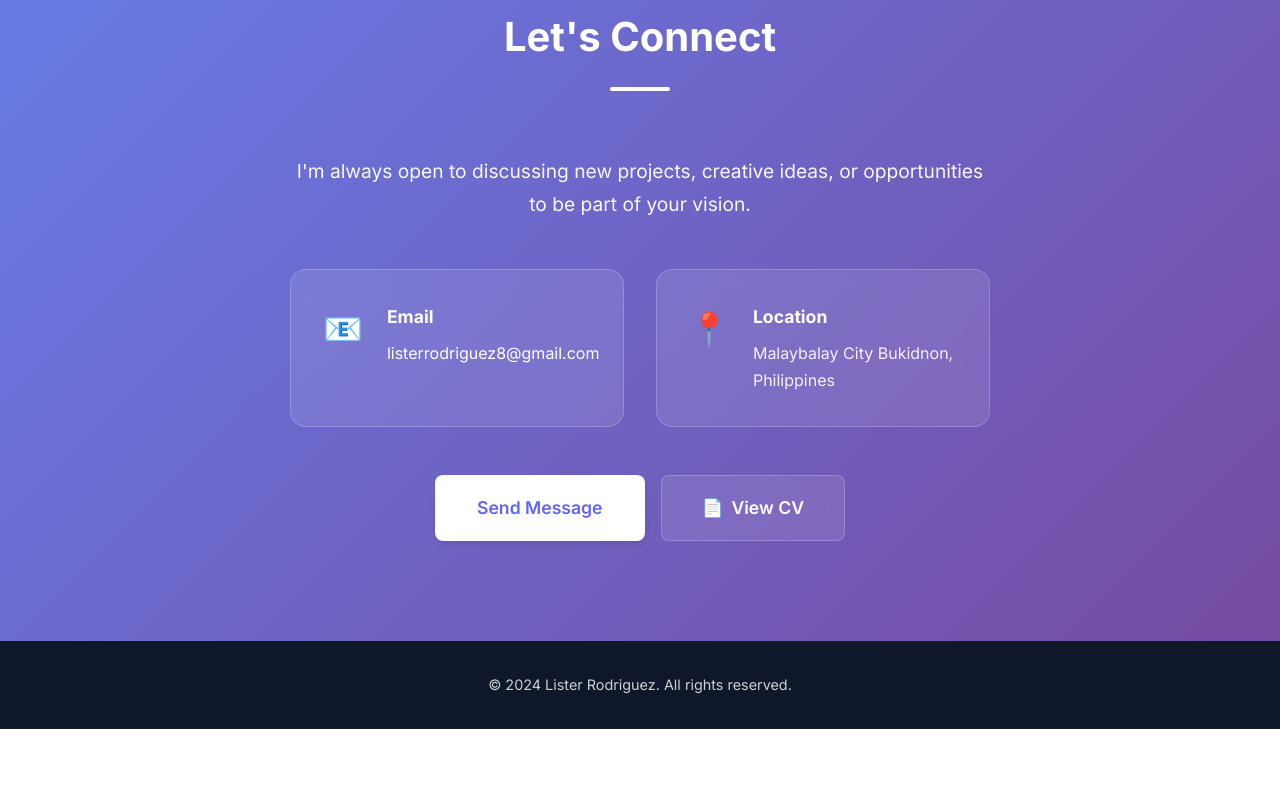
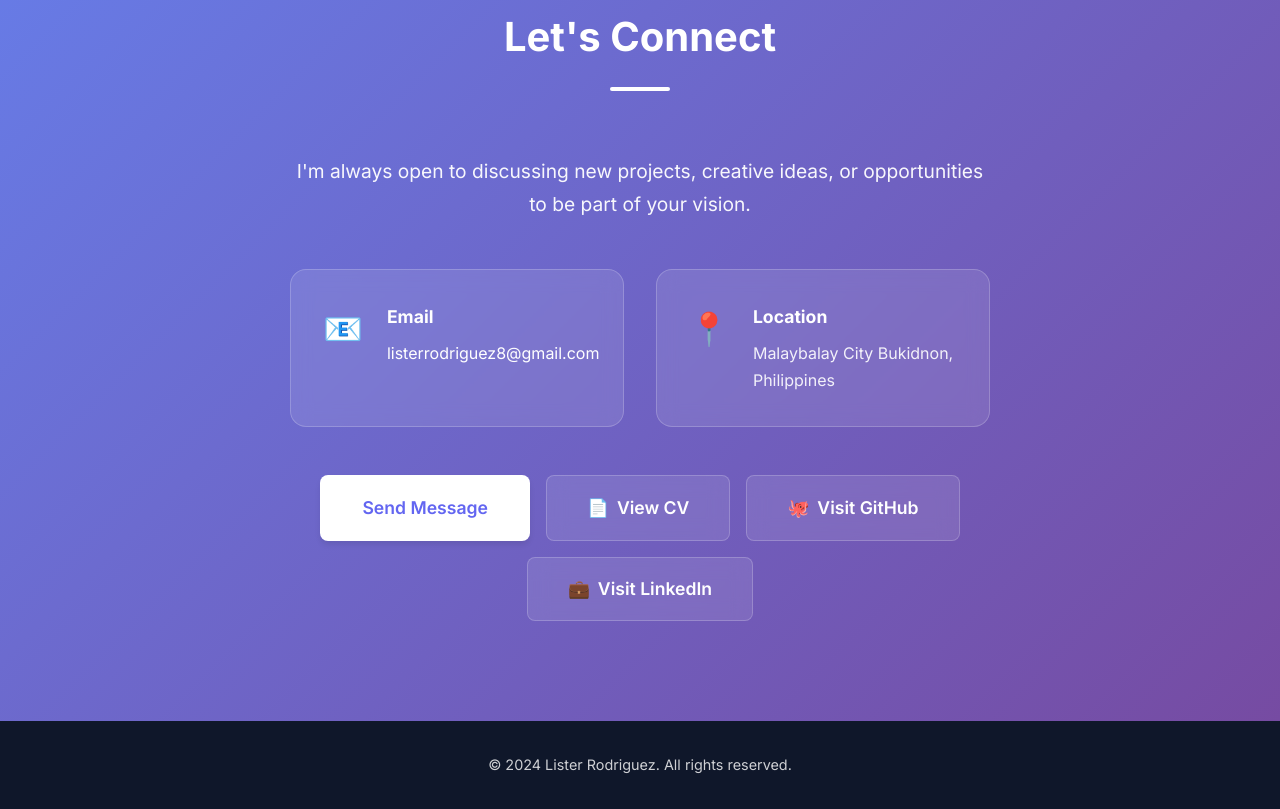
Before and after one commit to leo1233123/ListerRodriguezPortfolio, a plain HTML site: page index.html in a window 1280 px wide. Shown: the part 3442-4251 px from the top of the page. Before the commit the page ends 4171 px from the top, so only its background shows below. Drawn offline with Linux system fonts and the light colour scheme.

Commit message:
Socials Added

```diff
--- a/index.html
+++ b/index.html
@@ -275,6 +275,12 @@
           <a href="Resume/Lister Rodriguez_CV.pdf" target="_blank" class="btn btn-cv btn-large">
             <span>📄</span> View CV
           </a>
+          <a href="https://github.com/leo1233123" target="_blank" class="btn btn-github btn-large">
+            <span>🐙</span> Visit GitHub
+          </a>
+          <a href="https://www.linkedin.com/in/lister-rodriguez-3937b0318" target="_blank" class="btn btn-linkedin btn-large">
+            <span>💼</span> Visit LinkedIn
+          </a>
         </div>
       </div>
     </div>
--- a/style.css
+++ b/style.css
@@ -348,6 +348,46 @@ body {
 }
 
 .btn-cv span {
+  font-size: 1.1rem;
+}
+
+.btn-github {
+  background: rgba(255, 255, 255, 0.1);
+  backdrop-filter: blur(10px);
+  color: white;
+  border: 1px solid rgba(255, 255, 255, 0.2);
+  display: inline-flex;
+  align-items: center;
+  gap: 0.5rem;
+}
+
+.btn-github:hover {
+  background: rgba(255, 255, 255, 0.15);
+  border-color: rgba(255, 255, 255, 0.3);
+  transform: translateY(-2px);
+}
+
+.btn-github span {
+  font-size: 1.1rem;
+}
+
+.btn-linkedin {
+  background: rgba(255, 255, 255, 0.1);
+  backdrop-filter: blur(10px);
+  color: white;
+  border: 1px solid rgba(255, 255, 255, 0.2);
+  display: inline-flex;
+  align-items: center;
+  gap: 0.5rem;
+}
+
+.btn-linkedin:hover {
+  background: rgba(0, 119, 181, 0.2);
+  border-color: rgba(0, 119, 181, 0.4);
+  transform: translateY(-2px);
+}
+
+.btn-linkedin span {
   font-size: 1.1rem;
 }
 
```
Also changed, not shown: next.html (+35 -2 lines).
